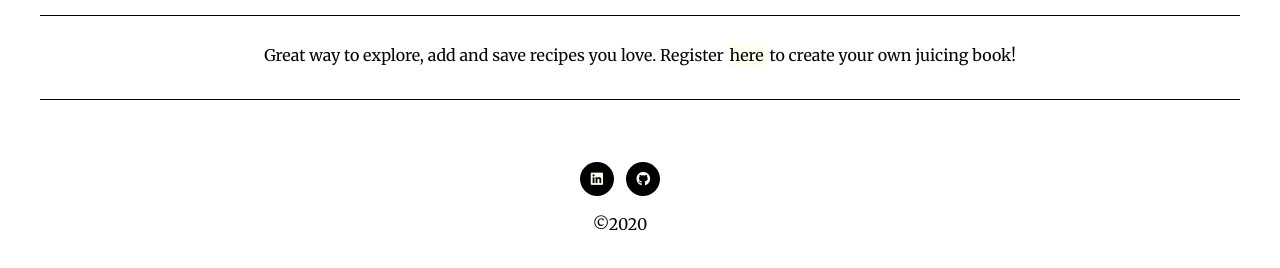
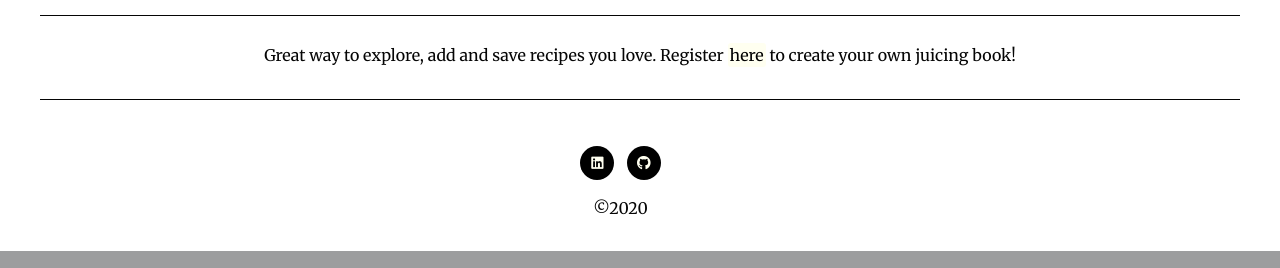
Before and after one commit to sneachda/juicebar-ms3, a Flask app: page / in a window 1280 px wide. Shown: the part 621-889 px from the top of the page. Run offline with Flask 2, Linux system fonts and the light colour scheme; some libraries are stand-ins or nearby versions.

Commit message:
footer style updated

```diff
--- a/static/css/style.css
+++ b/static/css/style.css
@@ -244,7 +244,7 @@ li {
 
 .card-recipe {
     padding-top: 10px;
-    margin: 30px;
+    margin: 15px;
     color: #000000;
     background: #ffffff;
     box-shadow: 0 0 1px rgb(128,128,128);
@@ -274,24 +274,22 @@ li {
     margin-left: 50px;
     margin-right: 50px;
     margin-top: 150px;
-    padding: 30px;
     box-shadow: 0 0 1px rgb(128,128,128);
 }
 
 /*----------------------------------------------------Footer */
 
 .container-footer {
-    display: inline-block;
     text-align: center;
-    margin-left: 50px;
-    margin-right: 50px;
+    margin-bottom: 15px;
+
 }
 
 .social-links-footer li a i {
     width: 34px;
     height: 34px;
     padding: 13px 0;
-    border-radius: 30px;
+    border-radius: 20px;
     font-size: 14px;
     line-height: 8px;
     margin-top: 30px;
@@ -310,7 +308,7 @@ li {
 
 .footer-year {
     color: #050505;
-    padding: 0;
+    padding:0;
     font-family: Merriweather, sans-serif;
 }
 
--- a/templates/base.html
+++ b/templates/base.html
@@ -91,10 +91,10 @@
 
 <!--Footer-->
 
-<footer class="footer mt-auto py-3">
+<footer class="footer mt-auto">
 
     <div class="container container-footer">
-        <div class="row">
+        <div class="row mr-4">
             <div class="col-sm-12">
                 <ul class="list-inline social-links-footer">
                     <li class="list-inline-item">
@@ -112,9 +112,9 @@
                 </ul>
             </div>
         </div>
-        <div class="row">
-            <div class="col-12 center-text footer-year">
-                <p class="text">&copy;2020</p>
+        <div class="row mr-4">
+            <div class="col-sm-12 footer-year">
+                <p>&copy;2020</p>
             </div>
         </div>
     </div>
```
